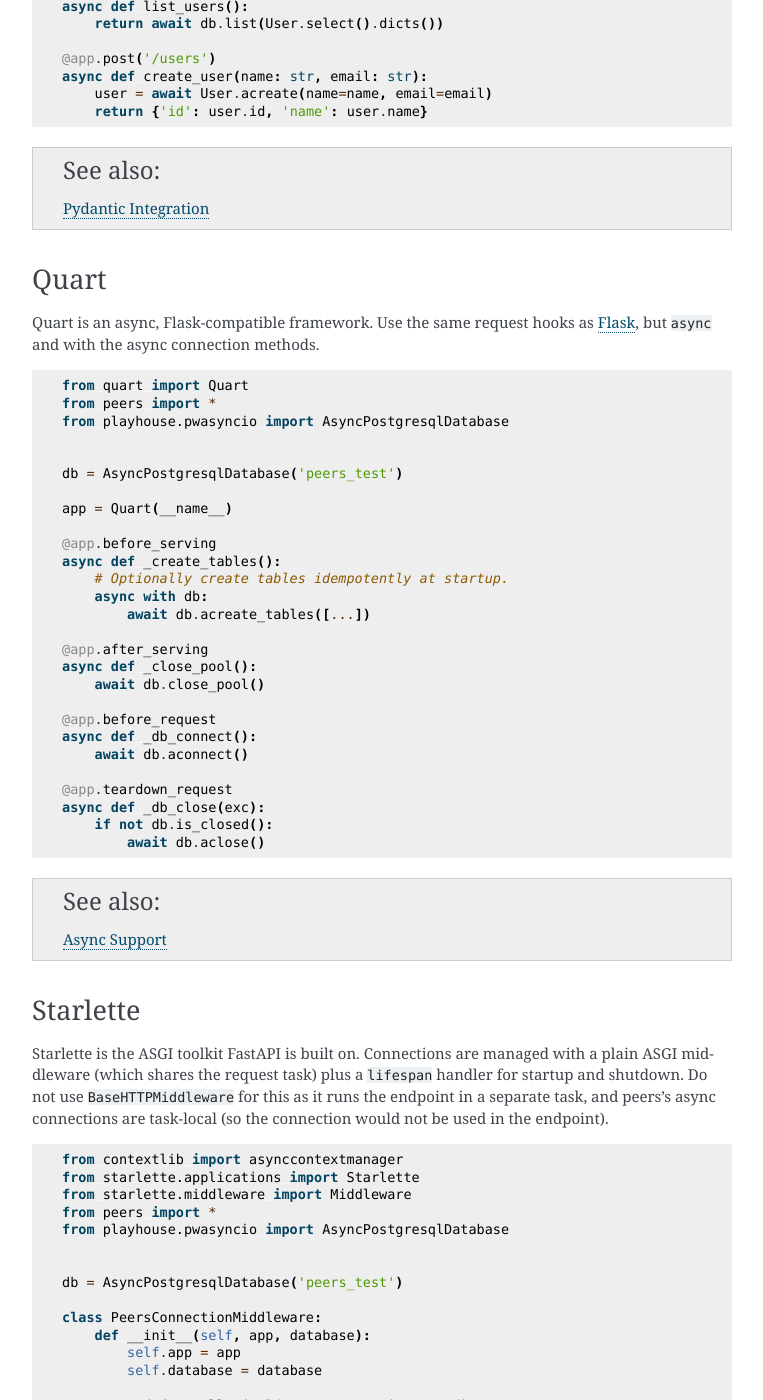
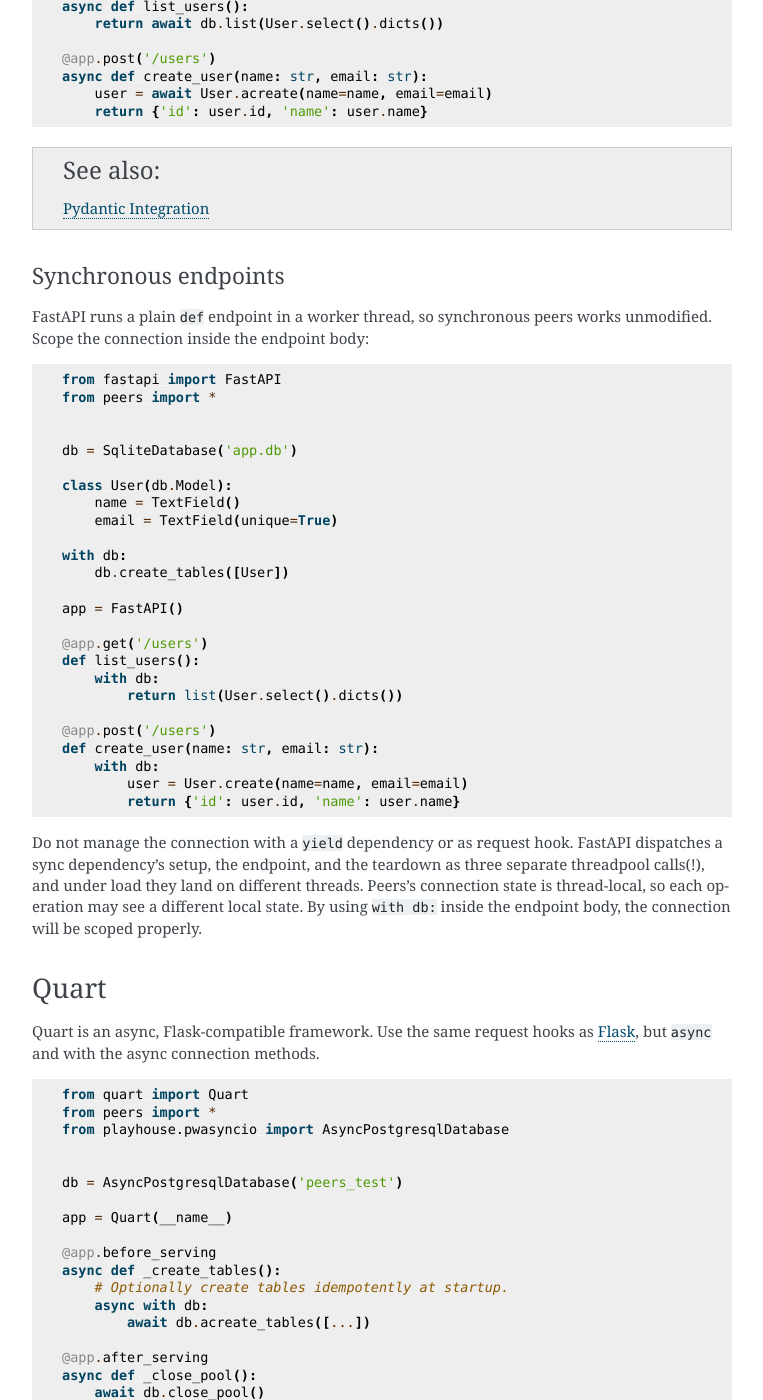
Before and after one commit to Star-DreamDev/myPeers, a Sphinx documentation site: the page built from docs/peers/framework_integration.rst, in a window 1280 px wide and 1400 px high, scrolled down 6041 px. Shown: the whole window, without its empty margins (378-1141 px from the left). Built offline with Sphinx 7.4.7, drawn with Linux system fonts in a browser that asks for light colours; the version number could not be read and is left out; some of the changed text lies outside the part shown.

Commit message:
Doc note on sync fastapi endpoints

```diff
--- a/docs/peers/framework_integration.rst
+++ b/docs/peers/framework_integration.rst
@@ -364,6 +364,47 @@
 
 .. seealso:: :ref:`pydantic`
 
+Synchronous endpoints
+^^^^^^^^^^^^^^^^^^^^^
+
+FastAPI runs a plain ``def`` endpoint in a worker thread, so synchronous
+peers works unmodified. Scope the connection inside the endpoint body:
+
+.. code-block:: python
+
+   from fastapi import FastAPI
+   from peers import *
+
+
+   db = SqliteDatabase('app.db')
+
+   class User(db.Model):
+       name = TextField()
+       email = TextField(unique=True)
+
+   with db:
+       db.create_tables([User])
+
+   app = FastAPI()
+
+   @app.get('/users')
+   def list_users():
+       with db:
+           return list(User.select().dicts())
+
+   @app.post('/users')
+   def create_user(name: str, email: str):
+       with db:
+           user = User.create(name=name, email=email)
+           return {'id': user.id, 'name': user.name}
+
+Do not manage the connection with a ``yield`` dependency or as request hook.
+FastAPI dispatches a sync dependency's setup, the endpoint, and the teardown as
+three separate threadpool calls(!), and under load they land on different
+threads. Peers's connection state is thread-local, so each operation may see a
+different local state. By using ``with db:`` inside the endpoint body, the
+connection will be scoped properly.
+
 .. _quart:
 
 Quart
```
